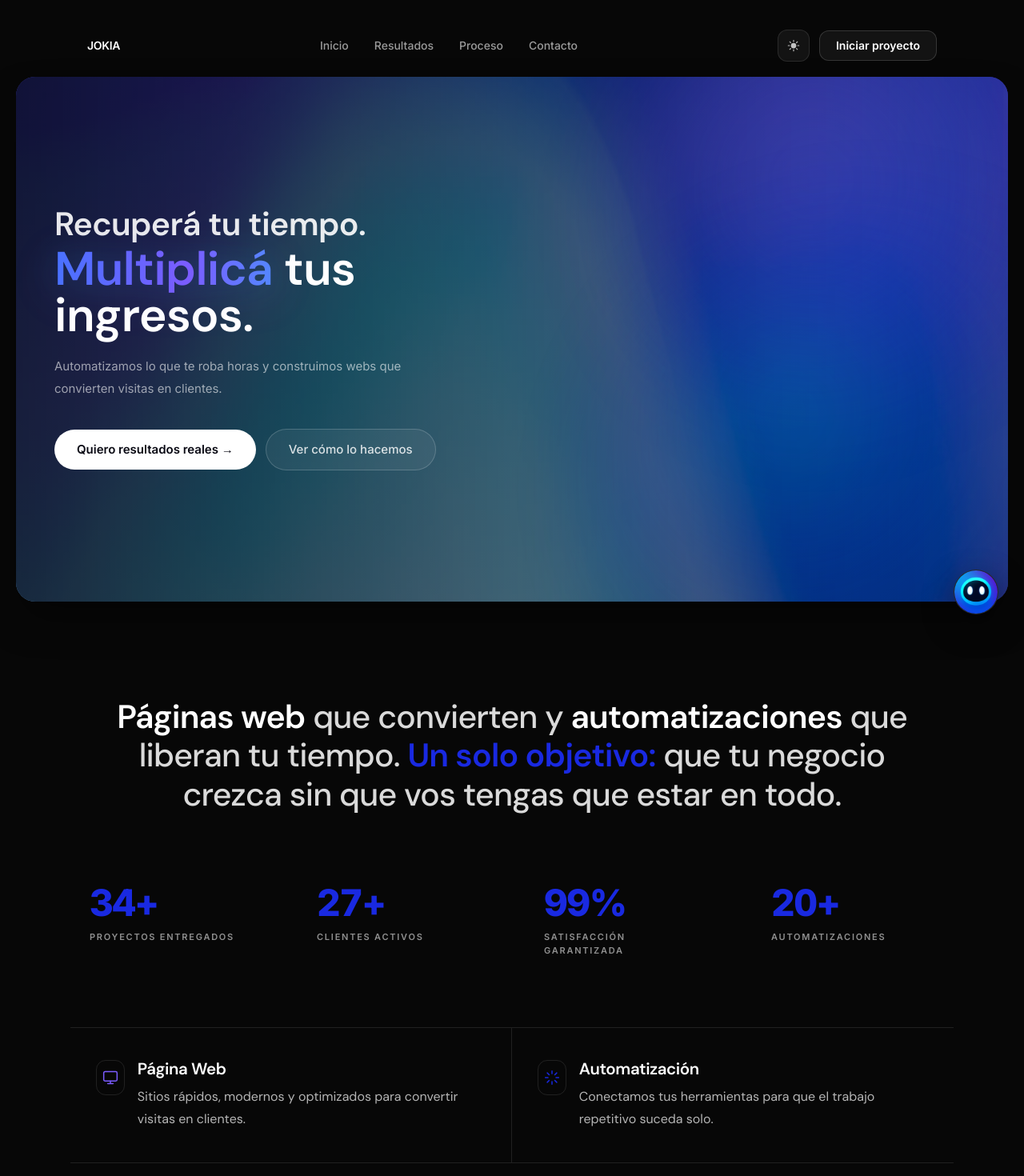
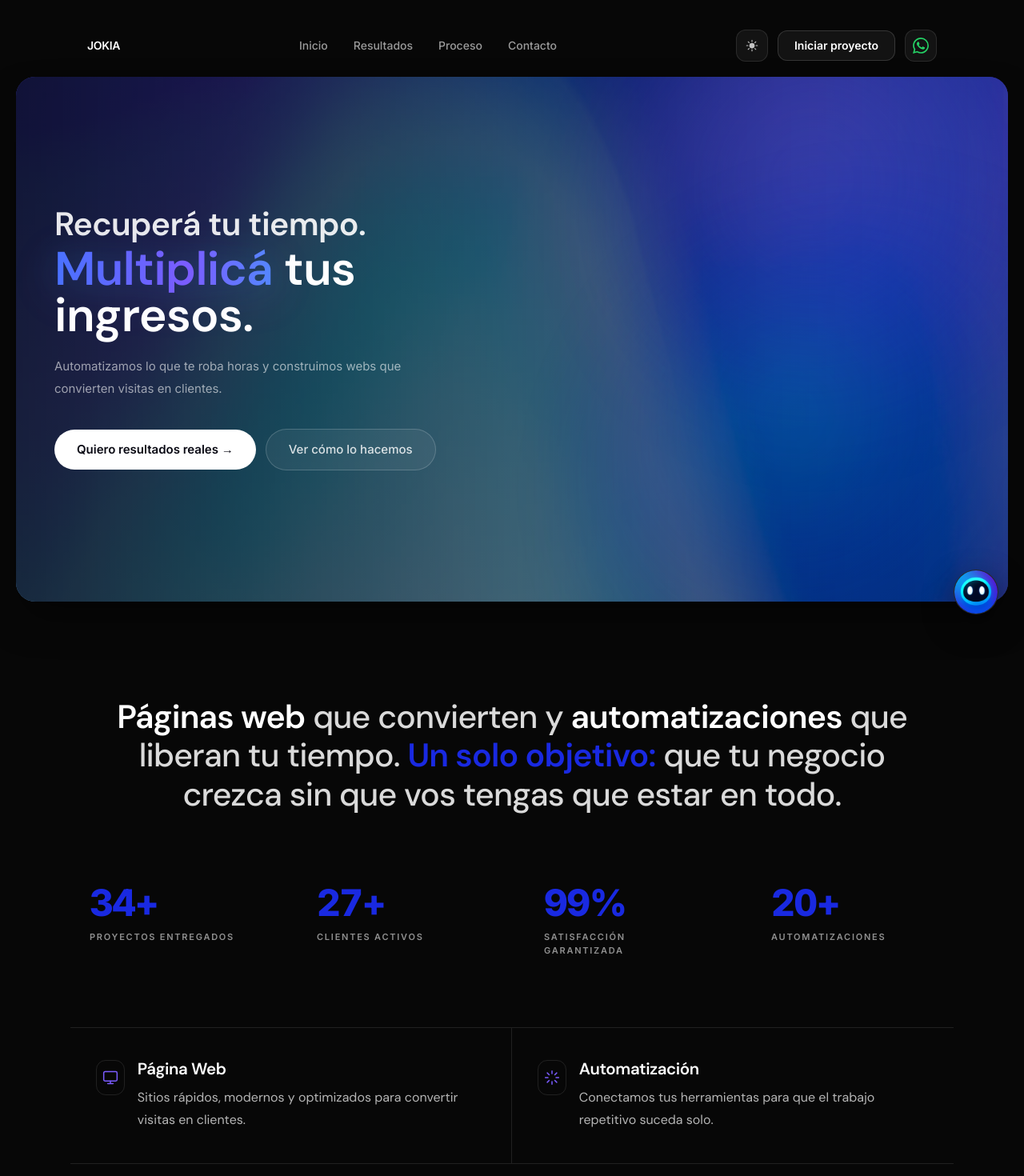
Before and after one commit to iomw13/jokia-landing, a Next.js app: page / in a window 1280 px wide. Shown: the top 1470 px of the page at 80% size. Built offline with nearby package versions, Linux system fonts and the light colour scheme.

Commit message:
google search console

```diff
--- a/app/layout.tsx
+++ b/app/layout.tsx
@@ -25,6 +25,9 @@
   keywords:
     "agencia digital córdoba, branding argentina, marketing digital, automatización IA, landing pages, jokia",
   authors: [{ name: "JOKIA" }],
+  verification: {
+    google: "googlea7e65877761c7c38.html",
+  },
   openGraph: {
     title: "JOKIA | Agencia Digital Premium",
     description: "Diseñamos futuros digitales con IA y automatización",
--- a/components/ContactSection.tsx
+++ b/components/ContactSection.tsx
@@ -35,7 +35,7 @@
   { label: "WhatsApp", href: "https://wa.me/5493547656447", icon: <IconWhatsApp /> },
   { label: "Instagram", href: "https://www.instagram.com/jokia.ia/", icon: <IconInstagram /> },
   { label: "Facebook", href: "https://www.facebook.com/profile.php?id=61587477543232", icon: <IconFacebook /> },
-  { label: "TikTok", href: "https://www.tiktok.com/@jokia.ia", icon: <IconTikTok /> },
+  { label: "TikTok", href: "https://www.tiktok.com/@jokia.agency", icon: <IconTikTok /> },
 ];
 
 export default function ContactSection() {
--- a/components/Footer.tsx
+++ b/components/Footer.tsx
@@ -56,7 +56,7 @@
               </a>
 
               <a
-                href="https://www.tiktok.com/@jokia.ia"
+                href="https://www.tiktok.com/@jokia.agency"
                 target="_blank"
                 rel="noopener noreferrer"
                 aria-label="TikTok"
--- a/components/Navbar.tsx
+++ b/components/Navbar.tsx
@@ -82,6 +82,22 @@
               Iniciar proyecto
             </a>
 
+            <a
+              href="https://wa.me/5493512345678"
+              target="_blank"
+              rel="noopener noreferrer"
+              aria-label="Contactar por WhatsApp"
+              className={`flex h-10 w-10 items-center justify-center rounded-xl border transition-colors ${
+                isScrolled
+                  ? "border-black/10 bg-[#25D366]/10 text-[#25D366] hover:bg-[#25D366]/20 dark:border-white/10 dark:bg-[#25D366]/20 dark:hover:bg-[#25D366]/30"
+                  : "border-black/10 bg-white/40 text-[#25D366] hover:bg-white/60 dark:border-white/10 dark:bg-white/5 dark:hover:bg-white/10"
+              }`}
+            >
+              <svg width="20" height="20" viewBox="0 0 24 24" fill="currentColor">
+                <path d="M17.472 14.382c-.297-.149-1.758-.867-2.03-.967-.273-.099-.471-.148-.67.15-.197.297-.767.966-.94 1.164-.173.199-.347.223-.644.075-.297-.15-1.255-.463-2.39-1.475-.883-.788-1.48-1.761-1.653-2.059-.173-.297-.018-.458.13-.606.134-.133.298-.347.446-.52.149-.174.198-.298.298-.497.099-.198.05-.371-.025-.52-.075-.149-.669-1.612-.916-2.207-.242-.579-.487-.5-.669-.51a12.8 12.8 0 00-.57-.01c-.198 0-.52.074-.792.372-.272.297-1.04 1.016-1.04 2.479 0 1.462 1.065 2.875 1.213 3.074.149.198 2.096 3.2 5.077 4.487.709.306 1.262.489 1.694.625.712.227 1.36.195 1.871.118.571-.085 1.758-.719 2.006-1.413.248-.694.248-1.289.173-1.413-.074-.124-.272-.198-.57-.347m-5.421 7.403h-.004a9.87 9.87 0 01-5.031-1.378l-.361-.214-3.741.982.998-3.648-.235-.374a9.86 9.86 0 01-1.51-5.26c.001-5.45 4.436-9.884 9.888-9.884 2.64 0 5.122 1.03 6.988 2.898a9.825 9.825 0 012.893 6.994c-.003 5.45-4.437 9.884-9.885 9.884m8.413-18.297A11.815 11.815 0 0012.05 0C5.495 0 .16 5.335.157 11.892c0 2.096.547 4.142 1.588 5.945L.057 24l6.305-1.654a11.882 11.882 0 005.683 1.448h.005c6.554 0 11.89-5.335 11.893-11.893a11.821 11.821 0 00-3.48-8.413Z" />
+              </svg>
+            </a>
+
             <button
               type="button"
               onClick={() => setIsMobileMenuOpen((v) => !v)}
--- a/components/StatsSection.tsx
+++ b/components/StatsSection.tsx
@@ -1,6 +1,6 @@
 "use client";
 
-import { useEffect, useMemo, useRef, useState } from "react";
+import { useEffect, useMemo, useRef, useState, type CSSProperties } from "react";
 
 type StatKey = "projects" | "clients" | "satisfaction" | "automations";
 
@@ -167,7 +167,7 @@
           <path d="M12 2v4M12 18v4M4.93 4.93l2.83 2.83M16.24 16.24l2.83 2.83M2 12h4M18 12h4M4.93 19.07l2.83-2.83M16.24 7.76l2.83-2.83" />
         </svg>
       ),
-      accent: "#1929e1",
+      accent: "#7b5cff",
     },
   ];
 
@@ -205,7 +205,7 @@
           {SERVICES.map(({ label, desc, icon, accent }) => (
             <div
               key={label}
-              className="group px-0 py-10 md:px-8"
+              className="service-card group px-0 py-10 md:px-8"
             >
               <div className="flex items-start gap-4">
                 <div
@@ -220,8 +220,14 @@
                 <div
                   className="font-dm text-left"
                 >
-                  <div className="text-[clamp(1.15rem,1.6vw,1.5rem)] font-semibold leading-[1.15] tracking-[-0.02em] text-[#070707] transition-colors duration-300 group-hover:text-[#ff5fb4] dark:text-white dark:group-hover:text-[#ff5fb4]">
-                    {label}
+                  <div className="service-title relative inline-flex" style={{ "--accent": accent } as CSSProperties}>
+                    <div className="relative z-10 text-[clamp(1.15rem,1.6vw,1.5rem)] font-semibold leading-[1.15] tracking-[-0.02em] text-[#070707] transition-colors duration-200 group-hover:text-[var(--accent)] dark:text-white dark:group-hover:text-[var(--accent)]">
+                      {label}
+                    </div>
+                    <span
+                      aria-hidden
+                      className="service-underline pointer-events-none absolute -bottom-1 left-0 h-[2px] w-full origin-left scale-x-0 rounded-full"
+                    />
                   </div>
                   <div className="mt-2 text-[16px] leading-7 text-[#070707]/70 transition-colors duration-300 group-hover:text-[#070707]/85 dark:text-white/70 dark:group-hover:text-white/85">
                     {desc}
@@ -231,6 +237,44 @@
             </div>
           ))}
         </div>
+        <style jsx>{`
+          .service-underline {
+            background-image: linear-gradient(
+              90deg,
+              transparent 0%,
+              var(--accent) 24%,
+              #7b5cff 50%,
+              var(--accent) 76%,
+              transparent 100%
+            );
+            background-size: 240% 100%;
+            background-position: 0% 50%;
+            transition: transform 180ms ease;
+          }
+
+          .service-card:hover .service-underline {
+            transform: scaleX(1);
+            animation: serviceUnderlineShimmer 900ms ease-in-out infinite;
+          }
+
+          @keyframes serviceUnderlineShimmer {
+            0% {
+              background-position: 0% 50%;
+            }
+            50% {
+              background-position: 100% 50%;
+            }
+            100% {
+              background-position: 0% 50%;
+            }
+          }
+
+          @media (prefers-reduced-motion: reduce) {
+            .service-card:hover .service-underline {
+              animation: none !important;
+            }
+          }
+        `}</style>
       </div>
     </section>
   );
```
